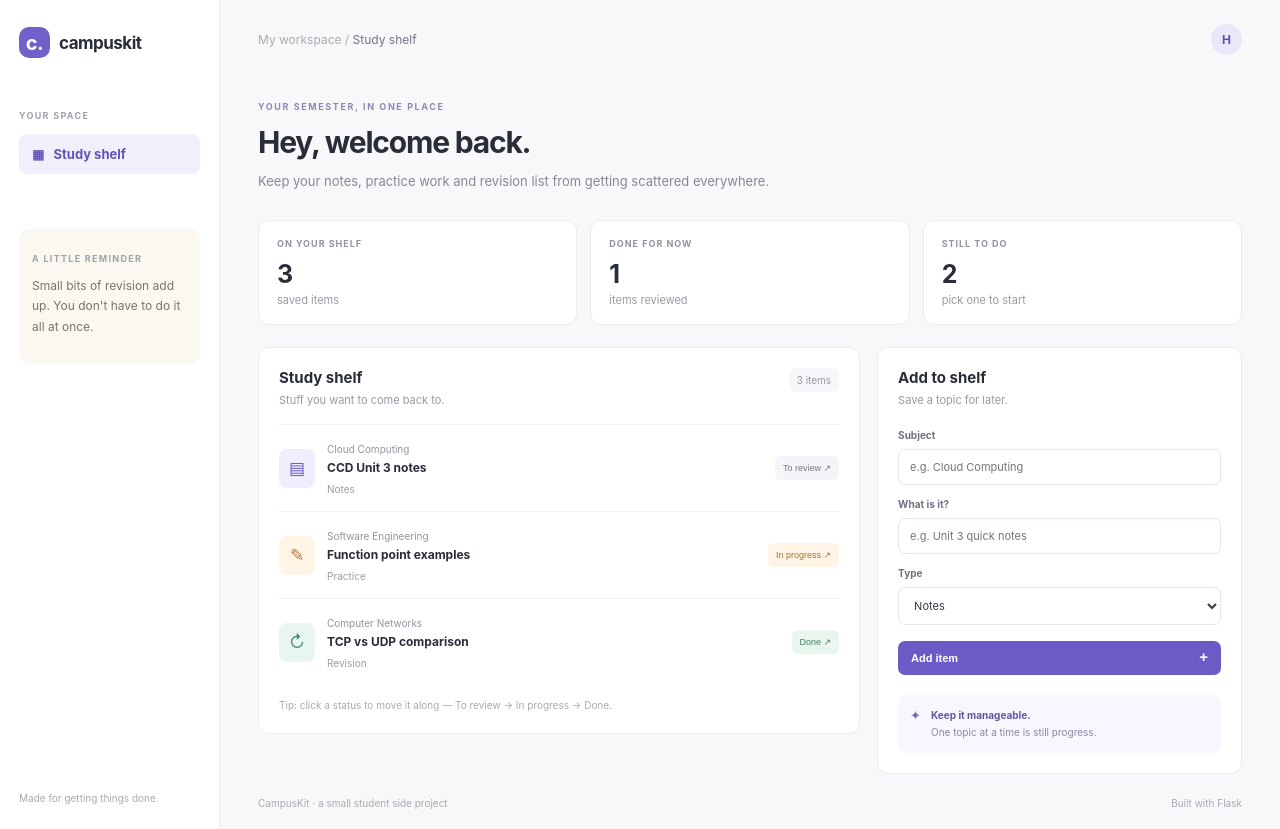
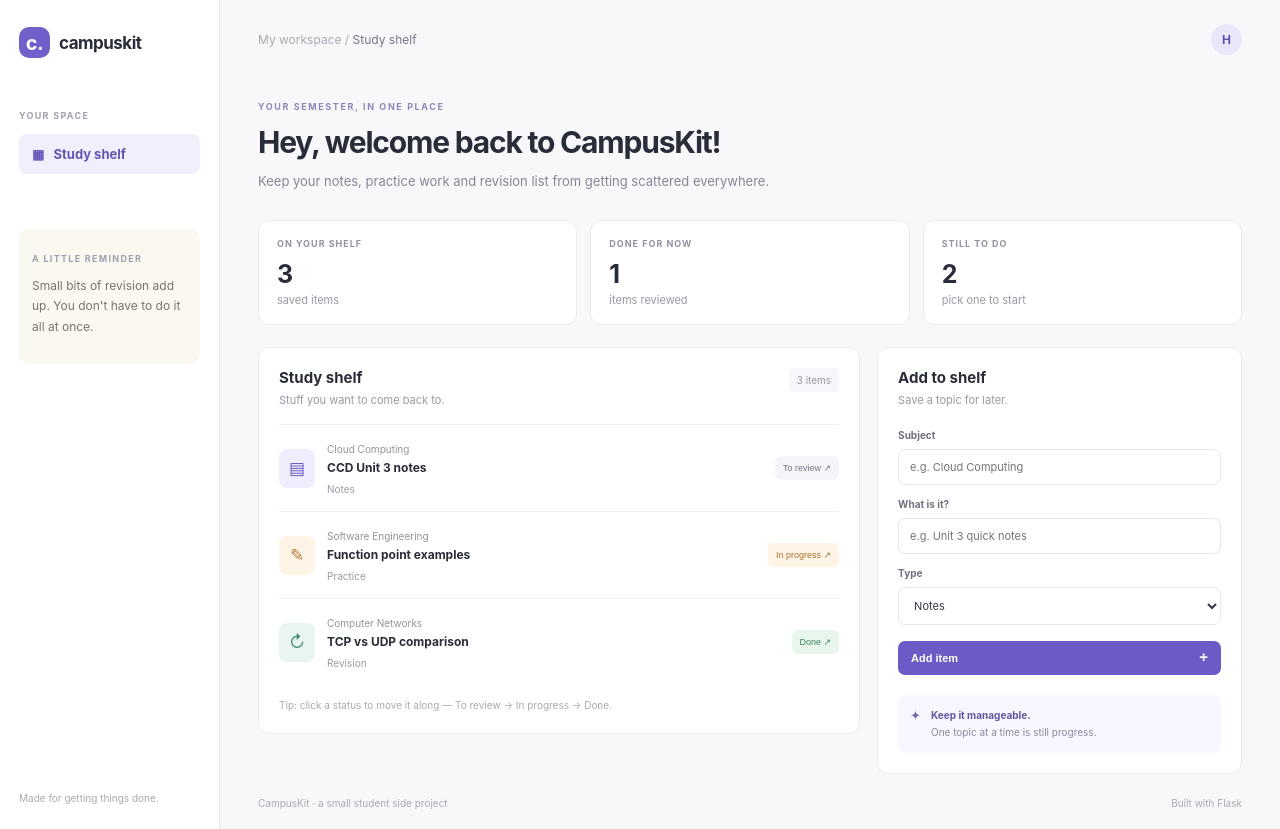
Before and after one commit to het20606/campuskit, a Flask app: page / in a window 1280 px wide. Run offline with Flask 3, Linux system fonts and the light colour scheme.

Commit message:
Update CampusKit welcome heading

```diff
--- a/templates/index.html
+++ b/templates/index.html
@@ -27,7 +27,7 @@
 
       <section class="welcome">
         <p class="eyebrow">YOUR SEMESTER, IN ONE PLACE</p>
-        <h1>Hey, welcome back.</h1>
+        <h1>Hey, welcome back to CampusKit!</h1>
         <p class="lead">Keep your notes, practice work and revision list from getting scattered everywhere.</p>
       </section>
 
```
